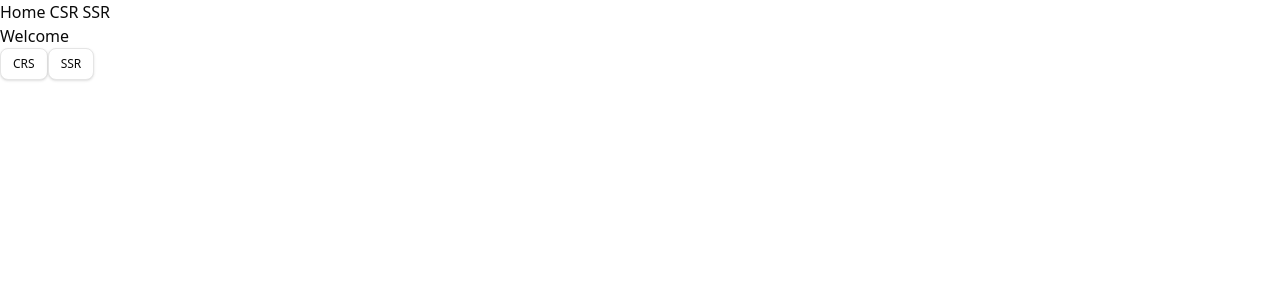
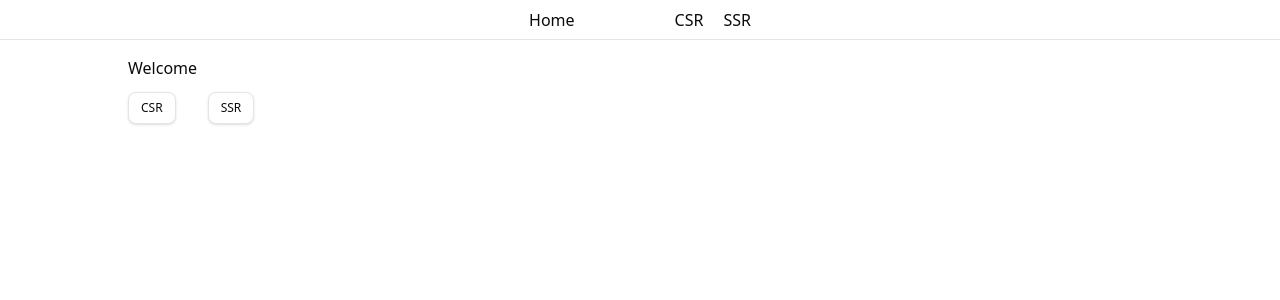
Before and after one commit to vasenkom/weather-app-next, a Next.js app: page / in a window 1280 px wide. Shown: the top 300 px of the page. Built offline with nearby package versions, Linux system fonts and the light colour scheme.

Commit message:
choir: css UI fixes

```diff
--- a/app/(root)/loading.tsx
+++ /dev/null
@@ -1,8 +0,0 @@
-'use client'
-import { Spinner } from "@/components/ui/spinner"
-
-export default function HomeLoading() {
-    return (
-        <Spinner className="size-12" />
-    )
-}
--- a/app/(root)/page.tsx
+++ b/app/(root)/page.tsx
@@ -1,14 +1,19 @@
 'use client'
 import { Button } from "@/components/ui/button"
+import Link from "next/link"
 
 export default function HomePage() {
     return (
-        <>
+        <div className="mx-auto w-[80%] mt-4">
             <h1 className="red-500">Welcome</h1>
-            <div>
-                <Button size="sm" variant="outline">CRS</Button>
-                <Button size="sm" variant="outline">SSR</Button>
+            <div className="mt-3 flex gap-8">
+                <Button size="sm" variant="outline" asChild>
+                    <Link href="/CSR">CSR</Link>
+                </Button>
+                <Button size="sm" variant="outline">
+                    <Link href="/SSR">SSR</Link>
+                </Button>
             </div>
-        </>
+        </div>
     )
 }
--- a/app/_lib/components/NavigationMenuHeader.tsx
+++ b/app/_lib/components/NavigationMenuHeader.tsx
@@ -11,26 +11,30 @@ import Link from "next/link"
 
 export default function NavigationMenuHeader() {
   return (
-    <>
+    <div className="border-b-1 flex flex-row justify-center h-10">
         <NavigationMenu>
             <NavigationMenuList>
+                <div className="flex flex-row justify-between gap-25">
                     <NavigationMenuItem>
                         <NavigationMenuLink asChild>
-                        <Link href="#">Home</Link>
+                            <Link href="/">Home</Link>
+                        </NavigationMenuLink>
+                    </NavigationMenuItem>
+                    <div className="flex flex-row gap-5">
+                        <NavigationMenuItem>
+                            <NavigationMenuLink asChild>
+                                <Link href="/CSR">CSR</Link>
                             </NavigationMenuLink>
                         </NavigationMenuItem>
                         <NavigationMenuItem>
                             <NavigationMenuLink asChild>
-                        <Link href="#">CSR</Link>
+                                <Link href="/SSR">SSR</Link>
                             </NavigationMenuLink>
                         </NavigationMenuItem>
-                <NavigationMenuItem>
-                    <NavigationMenuLink asChild>
-                        <Link href="#">SSR</Link>
-                    </NavigationMenuLink>
-                </NavigationMenuItem>
+                    </div>
+                </div>
             </NavigationMenuList>
         </NavigationMenu>
-    </>
+    </div>
   )
 }
```
Lines whose indentation alone changed are shown as unchanged.
